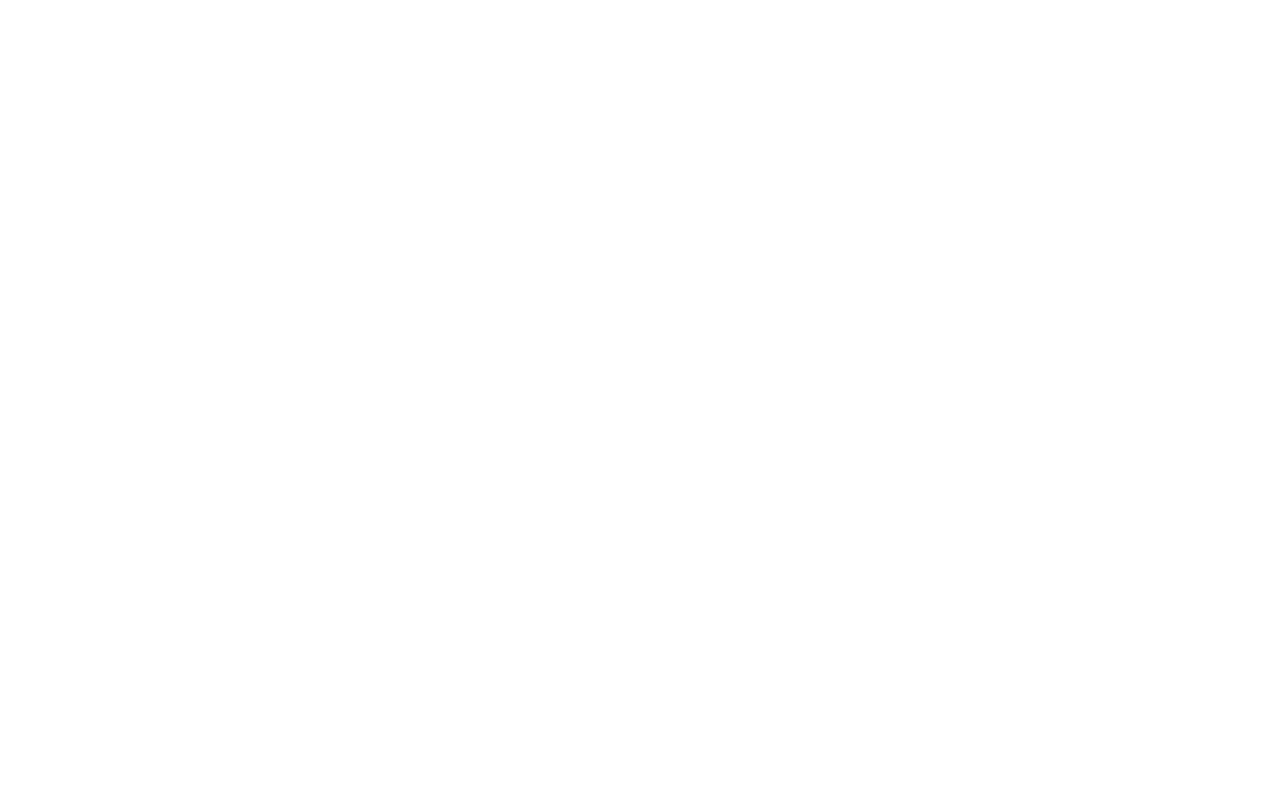
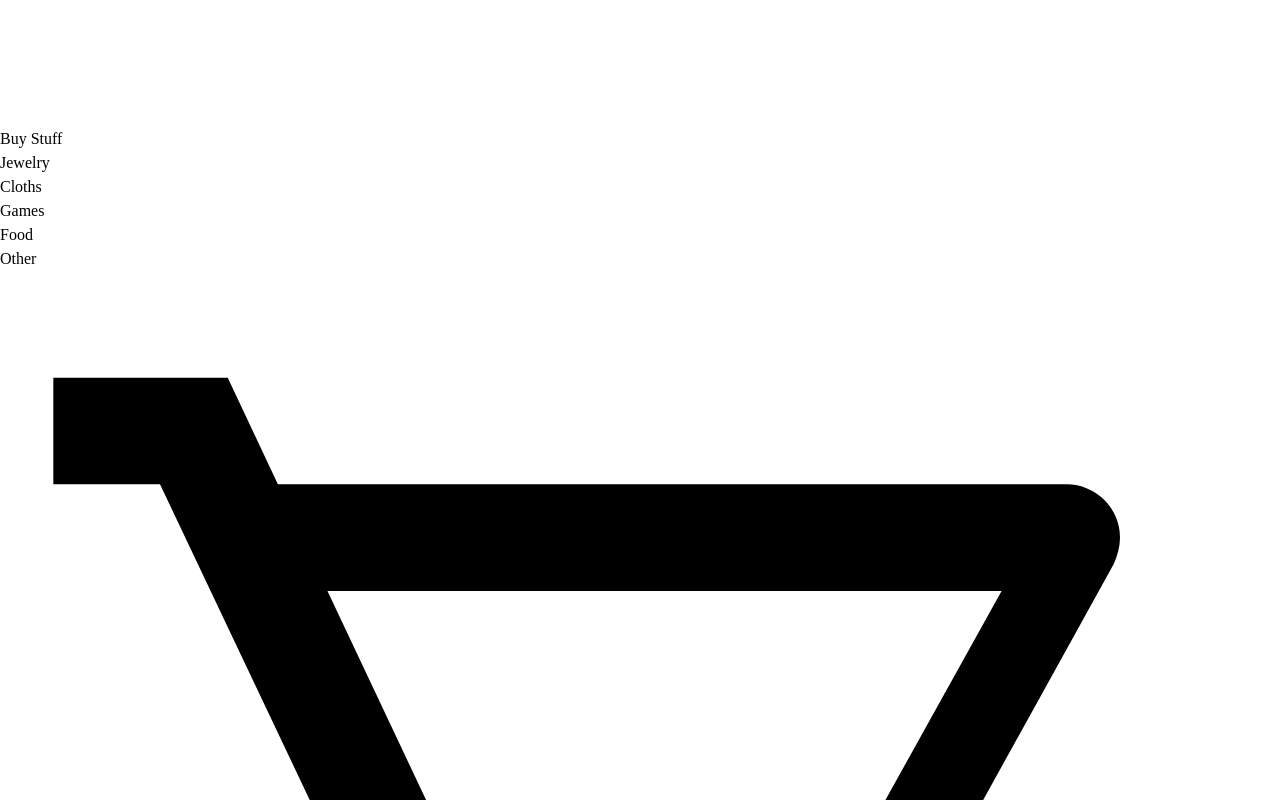
Before and after one commit to greenzombie123/ShoppingCart, a React (Vite) app: page / in a window 1280 px wide. Shown: the part 1160-1960 px from the top of the page. Before the commit the page ends 800 px from the top, so only its background shows below. Built offline with nearby package versions, Linux system fonts and the light colour scheme.

Commit message:
Create Header component

```diff
--- a/src/App.tsx
+++ b/src/App.tsx
@@ -1,7 +1,10 @@
+import Header from "./components/Header"
+
 function App() {
 
   return (
     <>
+      <Header/>
       <main></main>
       <footer>Created by green zombie</footer>
     </>
--- /dev/null
+++ b/src/components/Header.tsx
@@ -0,0 +1,40 @@
+const Header = () => {
+  return (
+    <header>
+      <div className="menuIcon">
+        <svg xmlns="http://www.w3.org/2000/svg" viewBox="0 0 24 24">
+          <title>menu</title>
+          <path d="M3,6H21V8H3V6M3,11H21V13H3V11M3,16H21V18H3V16Z" />
+        </svg>
+      </div>
+      <div className="websiteName">
+        <a href="">Buy Stuff</a>
+      </div>
+      <ul className="pageLinks">
+        <li>
+          <a href="">Jewelry</a>
+        </li>
+        <li>
+          <a href="">Cloths</a>
+        </li>
+        <li>
+          <a href="">Games</a>
+        </li>
+        <li>
+          <a href="">Food</a>
+        </li>
+        <li>
+          <a href="">Other</a>
+        </li>
+      </ul>
+      <div className="shoppingCartIcon">
+        <svg xmlns="http://www.w3.org/2000/svg" viewBox="0 0 24 24">
+          <title>cart-outline</title>
+          <path d="M17,18A2,2 0 0,1 19,20A2,2 0 0,1 17,22C15.89,22 15,21.1 15,20C15,18.89 15.89,18 17,18M1,2H4.27L5.21,4H20A1,1 0 0,1 21,5C21,5.17 20.95,5.34 20.88,5.5L17.3,11.97C16.96,12.58 16.3,13 15.55,13H8.1L7.2,14.63L7.17,14.75A0.25,0.25 0 0,0 7.42,15H19V17H7C5.89,17 5,16.1 5,15C5,14.65 5.09,14.32 5.24,14.04L6.6,11.59L3,4H1V2M7,18A2,2 0 0,1 9,20A2,2 0 0,1 7,22C5.89,22 5,21.1 5,20C5,18.89 5.89,18 7,18M16,11L18.78,6H6.14L8.5,11H16Z" />
+        </svg>
+      </div>
+    </header>
+  );
+};
+
+export default Header;
```
